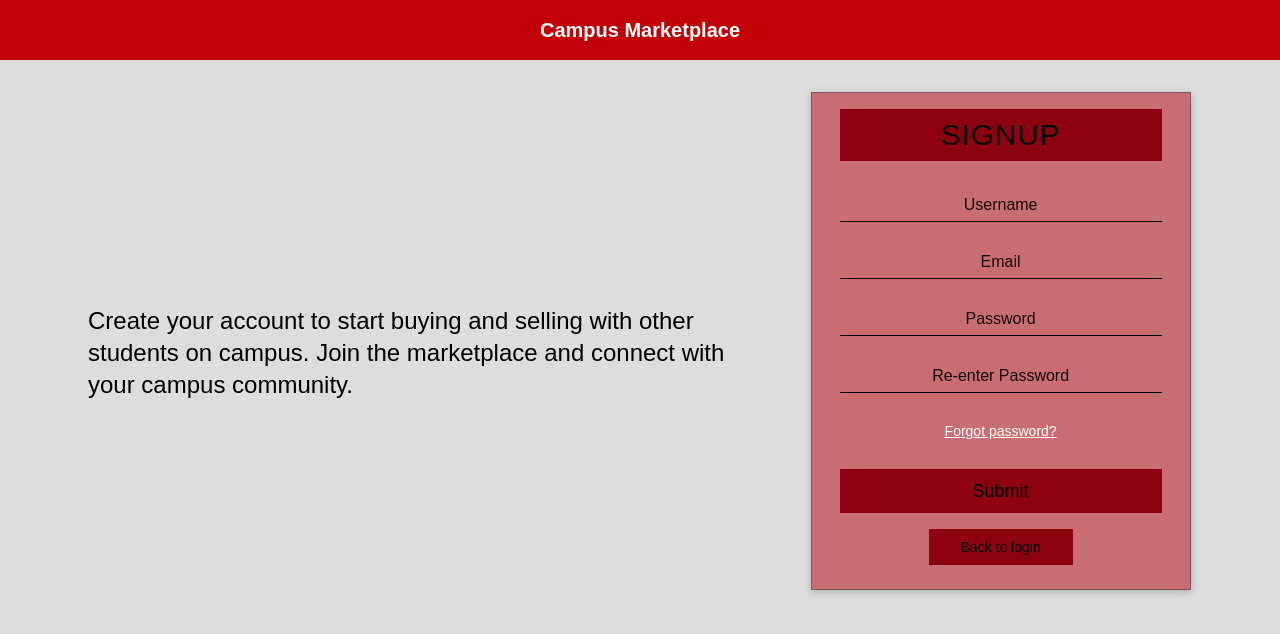
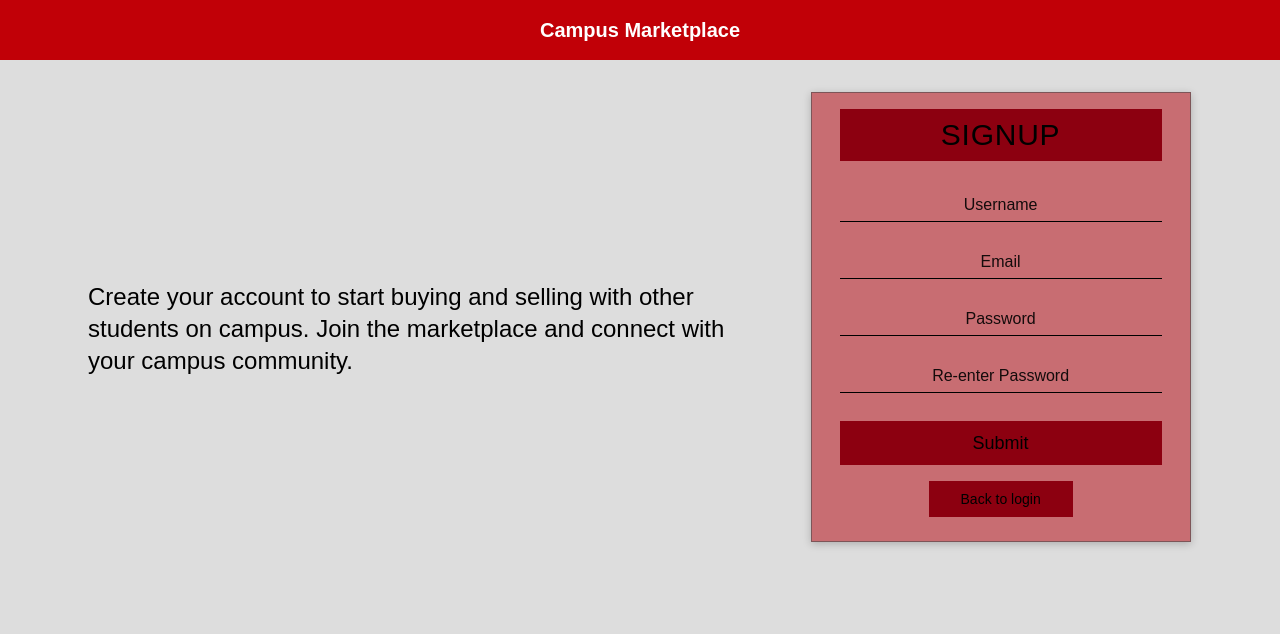
Before and after one commit to campus-marketplace-app/campus-marketplace, a React (Vite) app in the folder apps/web/: page /signup in a window 1280 px wide. Shown: the top 634 px of the page. Built offline with nearby package versions, Linux system fonts and the light colour scheme.

Commit message:
login reset token secured through b-end

```diff
--- a/apps/web/src/pages/login.tsx
+++ b/apps/web/src/pages/login.tsx
@@ -110,6 +110,13 @@ export default function Login() {
                             }
                         />
                         {submitted && passwordMessage !== '' ? (<p className="text-sm text-white">{passwordMessage}</p>) : null}
+
+                        <Link to="/reset-email">
+                            <p className="text-sm text-center text-white underline">
+                                Forgot password?
+                            </p>
+                        </Link>
+
                         <button
                             type="submit"
                             className="bg-[#8c0010] py-2 text-lg text-black transition hover:bg-[#9f0a1b]"
--- a/apps/web/src/pages/reset-email.tsx
+++ b/apps/web/src/pages/reset-email.tsx
@@ -36,7 +36,7 @@ export default function ResetPassword() {
         setServerError('');
         setSuccessMessage('');
         try {
-            const resetUrl = `${window.location.origin}/reset-password?email=${encodeURIComponent(email)}`;
+            const resetUrl = `${window.location.origin}/reset-password`;
             await sendPasswordResetEmail(email, resetUrl);
             setSuccessMessage('If an account exists for this email, a password reset link has been sent.');
         } catch (err) {
--- a/apps/web/src/pages/reset-password.tsx
+++ b/apps/web/src/pages/reset-password.tsx
@@ -1,10 +1,8 @@
 import { useEffect, useState, type ComponentProps } from 'react';
 import { Link } from 'react-router-dom';
-import { updatePassword } from "@campus-marketplace/backend";
+import { completePasswordReset } from "@campus-marketplace/backend";
 
 export default function ResetPassword() {
-    const [accessToken, setAccessToken] = useState('');
-    const [refreshToken, setRefreshToken] = useState('');
     const [password, setPassword] = useState('');
     const [rePassword, setRePassword] = useState('');
     const [passwordMessage, setPasswordMessage] = useState('');
@@ -13,18 +11,7 @@ export default function ResetPassword() {
     const [loading, setLoading] = useState(false);
     const [serverError, setServerError] = useState('');
     const [successMessage, setSuccessMessage] = useState('');
-
-    useEffect(() => {
-        const hashParams = new URLSearchParams(window.location.hash.replace(/^#/, ''));
-        const [nextAccessToken, nextRefreshToken] =
-
-        setAccessToken(nextAccessToken);
-        setRefreshToken(nextRefreshToken);
-
-        if (!nextAccessToken || !nextRefreshToken) {
-            setServerError('Reset link is invalid or expired. Please request a new password reset email.');
-        }
-    }, []);
+    const [code, setCode] = useState('');
 
     const checkPassword = (value: string) => {
         const passwordRegex = /^(?=.*[a-z])(?=.*[A-Z])(?=.*\d)(?=.*[@$!%*?&])[A-Za-z\d@$!%*?&]{6,}$/;
@@ -59,16 +46,11 @@ export default function ResetPassword() {
             return;
         }
 
-        if (!accessToken || !refreshToken) {
-            setServerError('Reset link is invalid or expired. Please request a new password reset email.');
-            return;
-        }
-
         setLoading(true);
         setServerError('');
         setSuccessMessage('');
         try {
-            await updatePassword(accessToken, refreshToken, password);
+            await completePasswordReset(code, password);
             setSuccessMessage('Your password has been reset successfully. You can now sign in with your new password.');
         } catch (err) {
             setServerError(err instanceof Error ? err.message : 'Failed to reset password. Please try again.');
@@ -77,6 +59,15 @@ export default function ResetPassword() {
         }
     };
 
+    useEffect(() => {
+        const code = new URLSearchParams(window.location.search).get("code") ?? "";
+        if (!code) {
+            setServerError('Reset link is invalid or expired. Please request a new password reset email.');
+        } else {
+            setCode(code);
+            setServerError('');
+        }
+    }, []);
 
     return (
         <section className="flex min-h-[calc(100vh-64px)] w-full items-center justify-center bg-[#dddddd] px-4 py-10 sm:px-8">
--- a/apps/web/src/pages/signup.tsx
+++ b/apps/web/src/pages/signup.tsx
@@ -172,12 +172,6 @@ export default function Signup() {
 
                         {serverError && <p className="text-sm text-white">{serverError}</p>}
 
-                        <Link to="/reset-email">
-                            <p className="text-sm text-center text-white underline">
-                                Forgot password?
-                            </p>
-                        </Link>
-
                         <button
                             type="submit"
                             disabled={loading}
```
